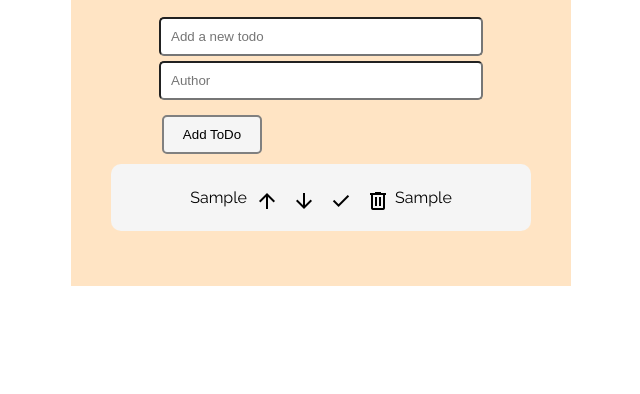
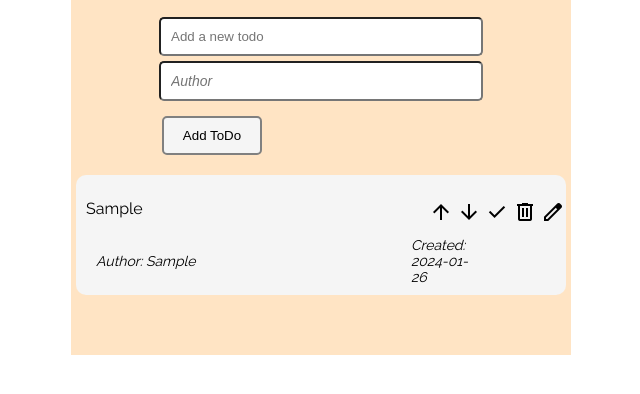
Before and after one commit to kw222mi/js-todo-list, a plain HTML site: page index.html in a window 1280 px wide. Both pictures are taken after typing "Sample", "Sample" into the empty fields and a click on the button "Add ToDo". Shown: the part 120-514 px from the top of the page, without its empty margins (319-959 px from the left). Drawn offline with nearby package versions, Linux system fonts and the light colour scheme.

Commit message:
fix style and add time and sort function

```diff
--- a/script.js
+++ b/script.js
@@ -1,105 +1,171 @@
-let todos = []
-const form = document.querySelector('#form')
-
+let todos = [];
+const form = document.querySelector("#form");
 
 form.addEventListener("submit", (event) => {
-    onSubmit(event)
+  onSubmit(event);
 });
 
-
 onSubmit = (event) => {
-    event.preventDefault()
-    let newTodoText = event.target[0].value.trim()
+  event.preventDefault();
+  let newTodoText = event.target[0].value.trim();
   let newAuthor = event.target[1].value.trim();
-
+  let timeStamp = getTimeStamp();
 
   if (newTodoText !== "") {
     const newTodo = {
       text: newTodoText,
       completed: false,
       author: newAuthor,
+      time: timeStamp,
+    };
+
+    todos.push(newTodo);
+    newTodoInput.value = "";
+    author.value = "";
+    renderTodos();
+  }
+};
+
+function renderTodos() {
+  const todoList = document.getElementById("todoList");
+  todoList.innerHTML = "";
+
+  todos.forEach((todo, index) => {
+    const listItem = document.createElement("li");
+    // listItem.textContent = todo.text;
+
+    const todoText = document.createElement("span");
+    todoText.textContent = todo.text;
+    listItem.appendChild(todoText);
+    todoText.setAttribute("id", "todo-text");
+
+    if (todo.completed) {
+      listItem.classList.add("completed");
     }
 
-      todos.push(newTodo)
-      newTodoInput.value = ""
-      author.value = ""
-      renderTodos()
-    }
-}
+    const deleteButton = document.createElement("button");
+    deleteButton.innerHTML = `<span class="material-symbols-outlined">delete</span>`;
+    deleteButton.setAttribute("id", "delete");
+    deleteButton.onclick = () => deleteTodo(index);
 
- function renderTodos() {
-   const todoList = document.getElementById("todoList")
-   todoList.innerHTML = ""
-
-   todos.forEach((todo, index) => {
-     const listItem = document.createElement("li")
-     listItem.textContent = todo.text;
-
-     if (todo.completed) {
-       listItem.classList.add("completed")
-     }
-
-     // let timeStamp = new Date().getTime()
-
-     const deleteButton = document.createElement("button")
-     deleteButton.innerHTML = `<span class="material-symbols-outlined">delete</span>`
-     deleteButton.onclick = () => deleteTodo(index)
-
-     const completeButton = document.createElement("button")
+    const completeButton = document.createElement("button");
     completeButton.innerHTML = todo.completed
       ? `<span class="material-symbols-outlined">undo</span>`
-       : `<span class="material-symbols-outlined">done</span>`
-     completeButton.onclick = () => toggleComplete(index)
+      : `<span class="material-symbols-outlined">done</span>`;
+    completeButton.setAttribute("id", "complete");
+    completeButton.onclick = () => toggleComplete(index);
 
-      const moveUpButton = document.createElement("button")
-      moveUpButton.innerHTML = `<span class="material-symbols-outlined">arrow_upward</span>`
-      moveUpButton.onclick = () => moveUp(index)
+    const moveUpButton = document.createElement("button");
+    moveUpButton.innerHTML = `<span class="material-symbols-outlined">arrow_upward</span>`;
+    moveUpButton.setAttribute("id", "move-up");
+    moveUpButton.onclick = () => moveUp(index);
 
-       const moveDownButton = document.createElement("button")
-       moveDownButton.innerHTML = `<span class="material-symbols-outlined">arrow_downward</span>`
-       moveDownButton.onclick = () => moveDown(index)
+    const moveDownButton = document.createElement("button");
+    moveDownButton.innerHTML = `<span class="material-symbols-outlined">arrow_downward</span>`;
+    moveDownButton.setAttribute("id", "move-down");
+    moveDownButton.onclick = () => moveDown(index);
 
-       const author = document.createElement('span')
-       author.innerText = todo.author
+    const editButton = document.createElement("button");
+    editButton.innerHTML = `<span class="material-symbols-outlined">edit</span>`;
+    editButton.setAttribute("id", "edit");
+    editButton.onclick = () => sortArray();
 
-    listItem.appendChild(moveUpButton)
-    listItem.appendChild(moveDownButton)
-    listItem.appendChild(completeButton)
-    listItem.appendChild(deleteButton)
-    listItem.appendChild(author)
+    const author = document.createElement("span");
+    author.setAttribute("id", "author");
+    author.innerText = `Author: ${todo.author}`;
 
+    const timeStamp = document.createElement("span");
+    timeStamp.setAttribute("id", "time-stamp");
+    timeStamp.innerText = `Created: ${todo.time}`;
 
-     todoList.appendChild(listItem)
-   })
+    listItem.appendChild(moveUpButton);
+    listItem.appendChild(moveDownButton);
+    listItem.appendChild(completeButton);
+    listItem.appendChild(deleteButton);
+    listItem.appendChild(editButton);
+    listItem.appendChild(author);
+    listItem.appendChild(timeStamp);
+
+    todoList.appendChild(listItem);
+  });
 }
 
 function deleteTodo(index) {
-   todos.splice(index, 1)
-   renderTodos()
+  todos.splice(index, 1);
+  renderTodos();
 }
 
 function toggleComplete(index) {
-   todos[index].completed = !todos[index].completed
-   renderTodos()
+  todos[index].completed = !todos[index].completed;
+  renderTodos();
 }
 
 function moveUp(index) {
   if (index > 0) {
     // Check if the todo is not already at the top
-      const temp = todos[index]
-      todos[index] = todos[index - 1]
-      todos[index - 1] = temp
-      renderTodos()
+    const temp = todos[index];
+    todos[index] = todos[index - 1];
+    todos[index - 1] = temp;
+    renderTodos();
   }
 }
 
 function moveDown(index) {
   // Check if the todo is not already at the bottom
   if (index < todos.length - 1) {
-        const temp = todos[index]
-        todos[index] = todos[index + 1]
-        todos[index + 1] = temp
+    const temp = todos[index];
+    todos[index] = todos[index + 1];
+    todos[index + 1] = temp;
   }
 
   renderTodos();
 }
+
+function editTodo(index) {
+  let newText = window.prompt(
+    "Please enter a new text for the todo",
+    `${todos[index].text}`
+  );
+  todos[index].text = newText;
+  renderTodos();
+}
+
+function getTimeStamp() {
+  let time = new Date().toISOString().split("T")[0];
+  return time;
+}
+
+function sortArrayByAuthor () {
+
+    function compare(a, b) {
+      if (a.author < b.author) {
+        return -1;
+      }
+      if (a.author > b.author) {
+        return 1;
+      }
+      return 0;
+    }
+
+    let sortedArray = todos.sort(compare);
+
+    todos = sortedArray
+    renderTodos();
+}
+
+function sortArrayByDate() {
+  function compare(a, b) {
+    if (a.time < b.time) {
+      return -1;
+    }
+    if (a.time > b.time) {
+      return 1;
+    }
+    return 0;
+  }
+
+  let sortedArray = todos.sort(compare);
+
+  todos = sortedArray;
+  renderTodos();
+}
--- a/styles.css
+++ b/styles.css
@@ -54,11 +54,32 @@ li {
     padding: 10px;
     background-color: whitesmoke;
     border-radius: 10px;
-    display: flex;
-    justify-content: center;
+    margin: 10px;
+
+    display: grid;
+    grid-template-columns: repeat(11, 1fr);
+    grid-gap: 5px;
     align-items: center;
-    margin-bottom: 5px;
-    width: 400px;
+}
+
+#todo-text {
+    grid-column: span 6;
+
+}
+
+#delete,
+#complete,
+#move-up,
+#move-down,
+#edit {
+    width: 20px;
+}
+
+#author,
+#time-stamp {
+    font-style: italic;
+    font-size: 14px;
+    grid-column: span 4;
 
 }
 
```
Lines whose indentation alone changed are shown as unchanged.
